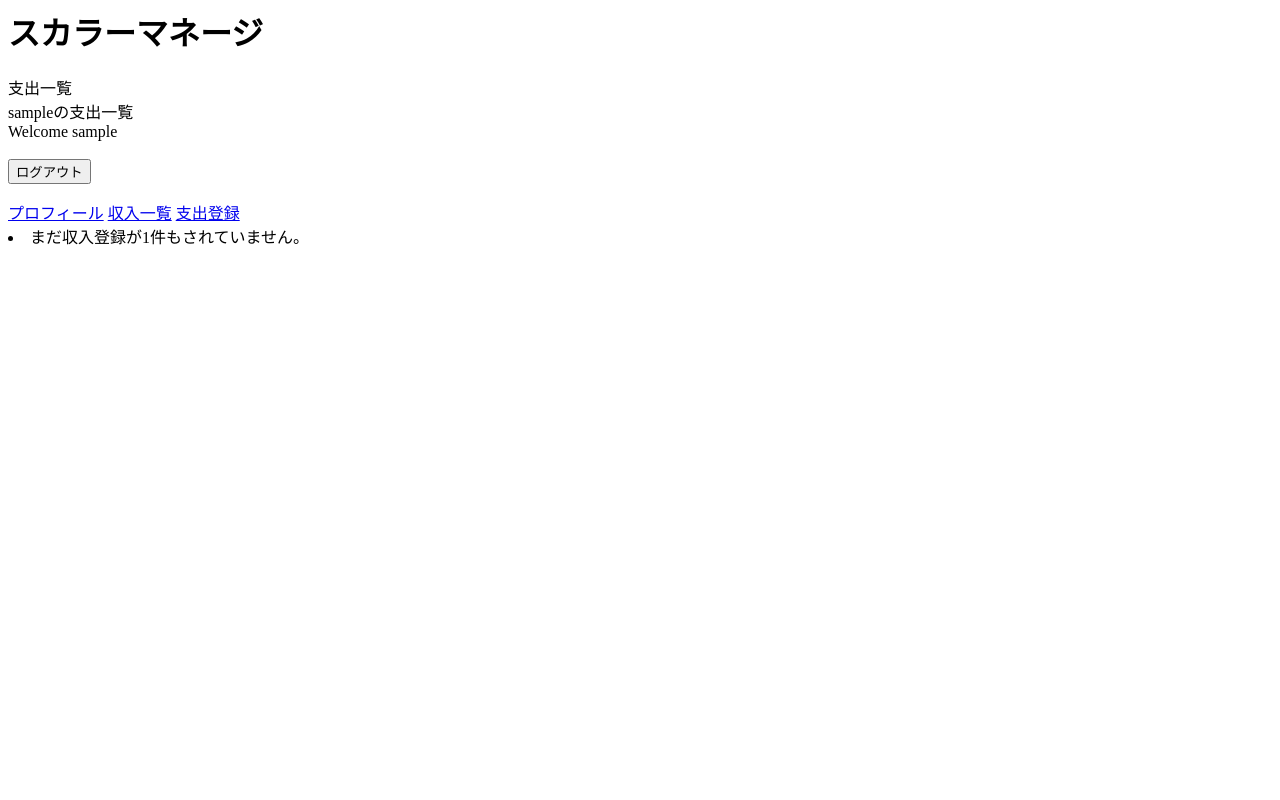
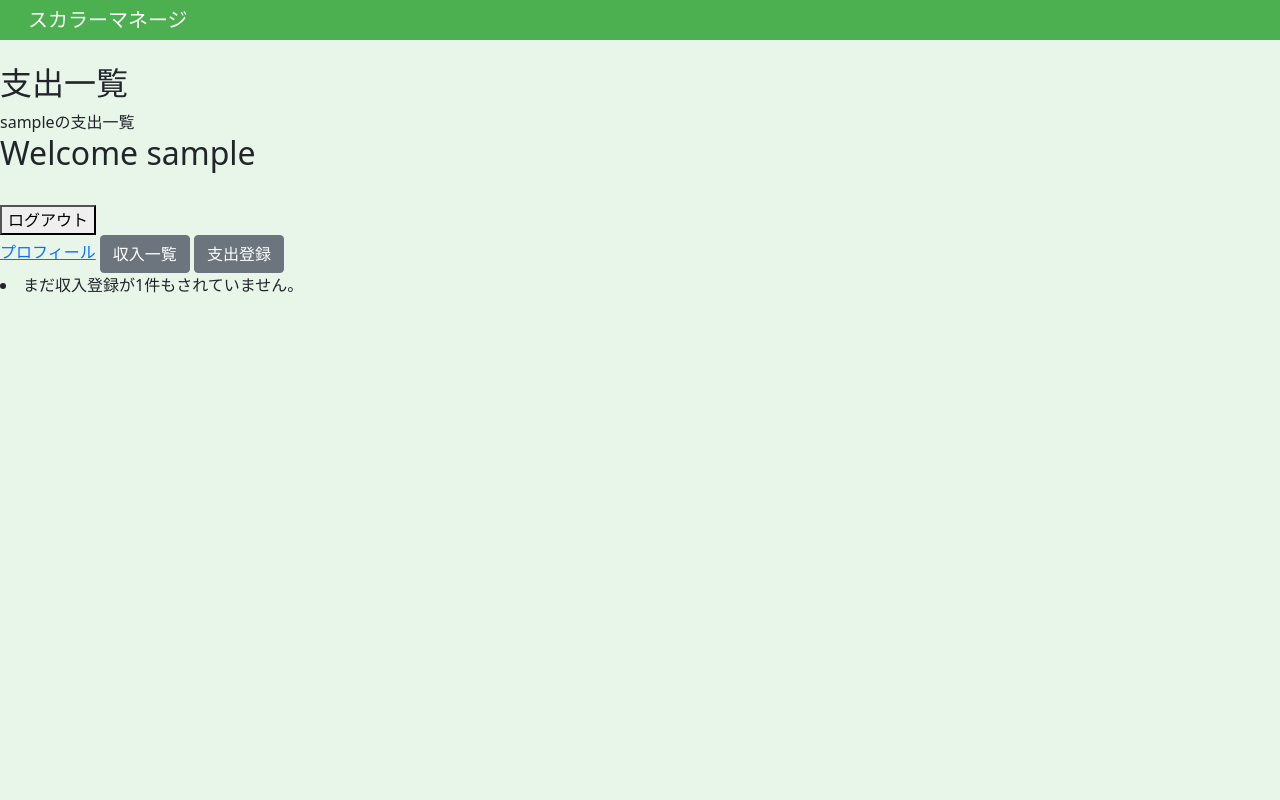
Before and after one commit to Franco-M-Enzian/ScholarManage, a Django app: page /finances/expense/list/ in a window 1280 px wide. Run offline with Django 5.2, Linux system fonts and the light colour scheme; the visitor is signed in with stand-in values (Sample User, id 1); data that the repository does not hold is empty; some libraries are stand-ins or nearby versions.

Commit message:
base.html

```diff
--- a/templates/base.html
+++ b/templates/base.html
@@ -1,5 +1,47 @@
-<h1>スカラーマネージ</h1>
-{% block title %}
-{% endblock %}
-{% block content %}
-{% endblock %}
+<!DOCTYPE html>
+<html lang="ja">
+<head>
+    <meta charset="UTF-8">
+    <meta name="viewport" content="width=device-width, initial-scale=1.0">
+    <title>{% block title %}スカラーマネージ{% endblock %}</title>
+    <!-- Bootstrap CSS -->
+    <link href="https://stackpath.bootstrapcdn.com/bootstrap/5.1.3/css/bootstrap.min.css" rel="stylesheet">
+    <style>
+        body {
+            background-color: #e8f5e9; /* 緑色の薄い背景色 */
+            margin: 0; /* 余白をなくす */
+        }
+        .navbar {
+            background-color: #4caf50; /* 緑色のナビゲーションバー */
+            margin: 0; /* 余白をなくす */
+            padding: 0; /* 余白をなくす */
+        }
+        .navbar-brand {
+            color: white !important;
+            margin: 0; /* 余白をなくす */
+            padding: 0.5rem 1rem; /* 必要なパディングを追加 */
+        }
+        .btn-primary {
+            background-color: #4caf50;
+            border-color: #4caf50;
+        }
+        .btn-primary:hover {
+            background-color: #388e3c;
+            border-color: #388e3c;
+        }
+    </style>
+</head>
+<body>
+    <nav class="navbar navbar-expand-lg">
+        <div class="container-fluid">
+            <h1 class="navbar-brand">スカラーマネージ</h1>
+        </div>
+    </nav>
+    <div class="container mt-4">
+        {% block content %}
+        {% endblock %}
+    </div>
+    <!-- Bootstrap JS -->
+    <script src="https://stackpath.bootstrapcdn.com/bootstrap/5.1.3/js/bootstrap.bundle.min.js"></script>
+</body>
+</html>
```
